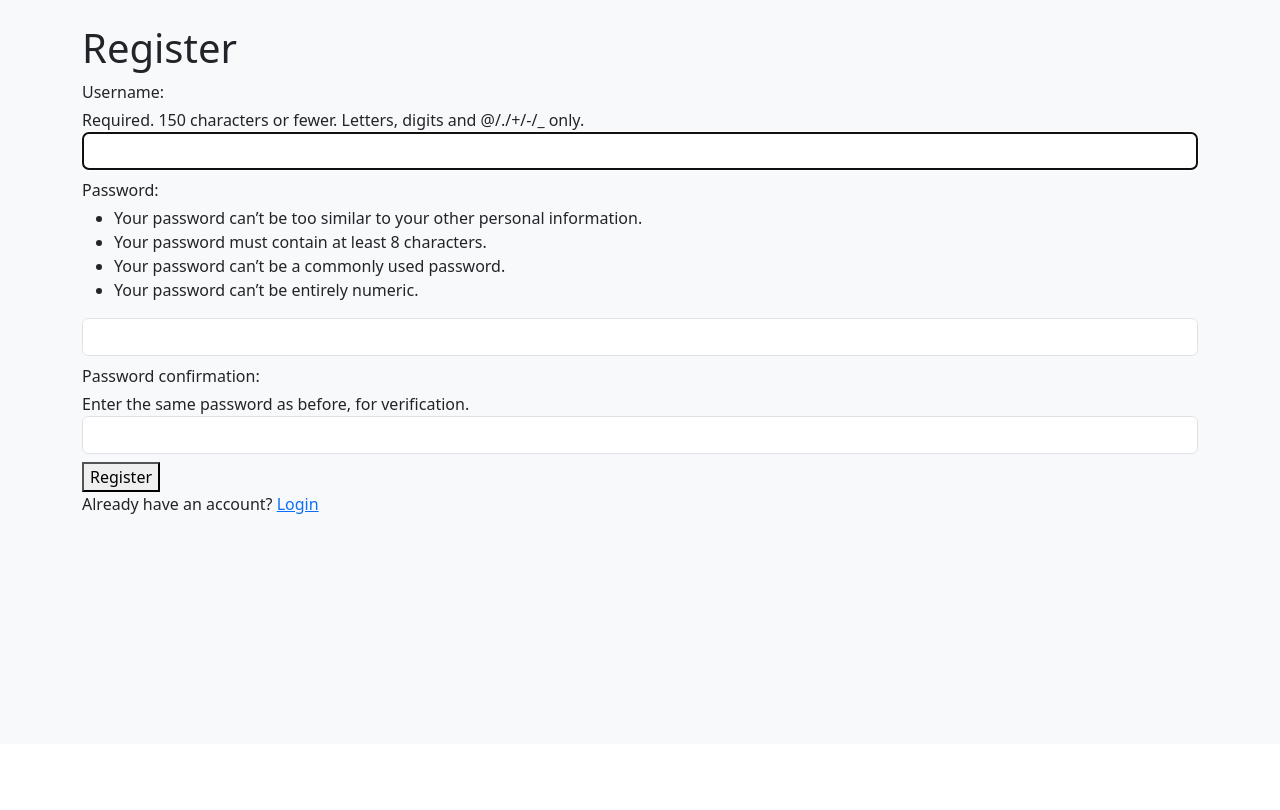
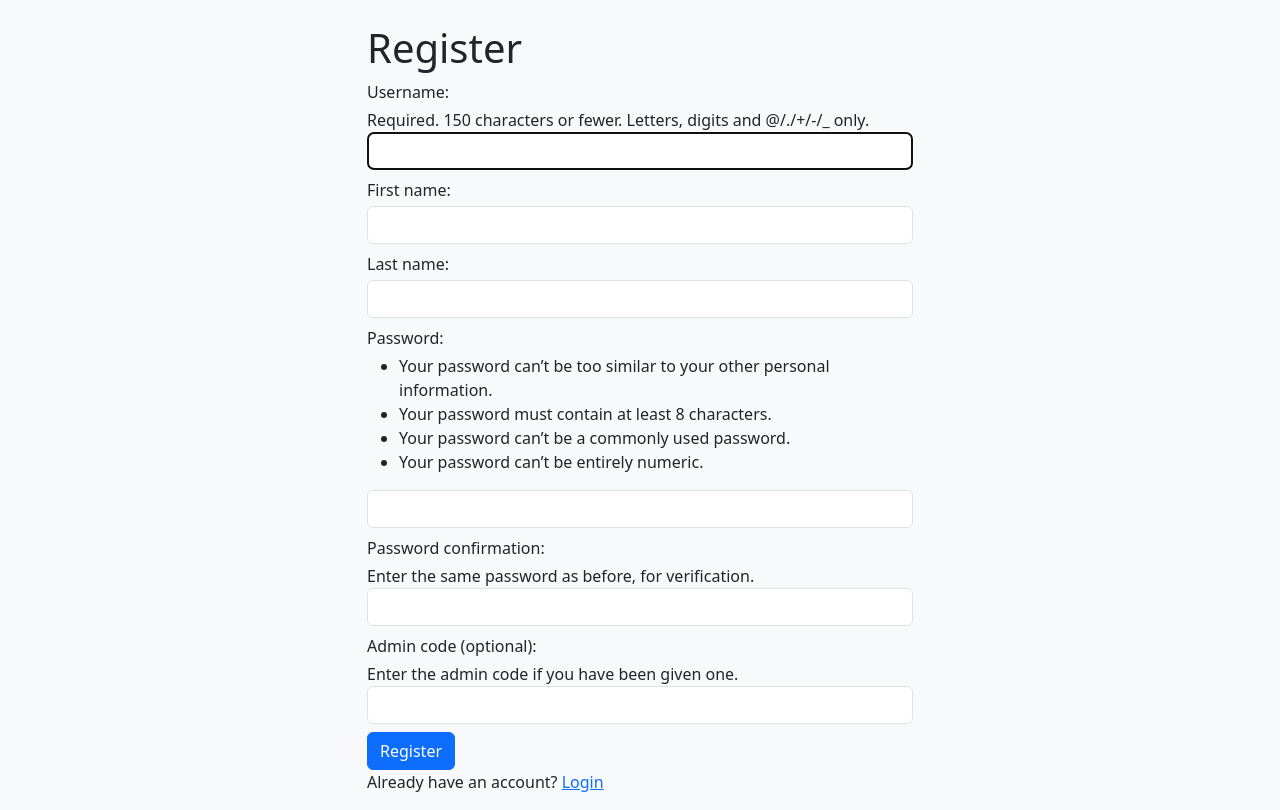
Before and after one commit to FilthySpartan/asset-tracker, a Django app: page /accounts/register/ in a window 1280 px wide. Shown: the part 56-866 px from the top of the page. Before the commit the page ends 570 px from the top, so only its background shows below. Run offline with Django 5.2, Linux system fonts and the light colour scheme.

Commit message:
Added toast notifications to successful create, update and delete operations. Added a custom registration form to register users and admins, added a link to the registration form on the login page

```diff
--- /dev/null
+++ b/apps/accounts/forms.py
@@ -0,0 +1,55 @@
+import re
+from django import forms
+from django.contrib.auth.forms import UserCreationForm
+from django.contrib.auth.models import User
+
+# custom form for registering new users and admins
+class CustomRegistrationForm(UserCreationForm):
+    first_name = forms.CharField(max_length=30, required=True)
+    last_name = forms.CharField(max_length=30, required=True)
+    admin_code = forms.CharField(
+        max_length=50,
+        required=False,
+        label="Admin code (optional)",
+        help_text="Enter the admin code if you have been given one."
+    )
+
+    class Meta:
+        model = User
+        fields = ["username", "first_name", "last_name", "password1", "password2", "admin_code"]
+
+    def clean_first_name(self):
+        name = self.cleaned_data.get("first_name")
+        if not name.strip():
+            raise forms.ValidationError("First name is required.")
+        if re.search(r'[0-9]', name):
+            raise forms.ValidationError("First name cannot contain numbers.")
+        if re.search(r'[^a-zA-Z\s\-\']', name):
+            raise forms.ValidationError("First name can only contain letters, spaces, hyphens, and apostrophes.")
+        return name.strip()
+
+    def clean_last_name(self):
+        name = self.cleaned_data.get("last_name")
+        if not name.strip():
+            raise forms.ValidationError("Last name is required.")
+        if re.search(r'[0-9]', name):
+            raise forms.ValidationError("Last name cannot contain numbers.")
+        if re.search(r'[^a-zA-Z\s\-\']', name):
+            raise forms.ValidationError("Last name can only contain letters, spaces, hyphens, and apostrophes.")
+        return name.strip()
+
+    def clean_admin_code(self):
+        code = self.cleaned_data.get("admin_code")
+        if code and code != "vuepoint-admin-2026":
+            raise forms.ValidationError("Invalid admin code.")
+        return code
+
+    def save(self, commit=True):
+        user = super().save(commit=False)
+        user.first_name = self.cleaned_data["first_name"]
+        user.last_name = self.cleaned_data["last_name"]
+        if self.cleaned_data.get("admin_code") == "vuepoint-admin-2026":
+            user.is_staff = True
+        if commit:
+            user.save()
+        return user
--- a/apps/accounts/templates/accounts/register.html
+++ b/apps/accounts/templates/accounts/register.html
@@ -1,13 +1,15 @@
 {% extends "base.html" %}
-
 {% block title %}Register{% endblock %}
-
 {% block content %}
+<div class="row justify-content-center">
+    <div class="col-md-6">
     <h1>Register</h1>
     <form method="post">
         {% csrf_token %}
         {{ form.as_div }}
-        <button type="submit">Register</button>
+        <button type="submit" class="btn btn-primary">Register</button>
     </form>
     <p>Already have an account? <a href="{% url 'accounts:login' %}">Login</a></p>
+    </div>
+</div>
 {% endblock %}
--- a/apps/accounts/views.py
+++ b/apps/accounts/views.py
@@ -1,9 +1,9 @@
-from django.contrib.auth.forms import UserCreationForm
+from django.urls import reverse_lazy
 from django.views.generic import CreateView
-from django.urls import reverse_lazy
+from .forms import CustomRegistrationForm
 
 
 class RegisterView(CreateView):
-    form_class = UserCreationForm
+    form_class = CustomRegistrationForm
     template_name = "accounts/register.html"
     success_url = reverse_lazy("accounts:login")
```
Also changed, not shown: apps/accounts/templates/accounts/login.html (+5 -3 lines), apps/assets/views.py (+15 -8 lines), templates/base.html (+21 -8 lines), README.md.
